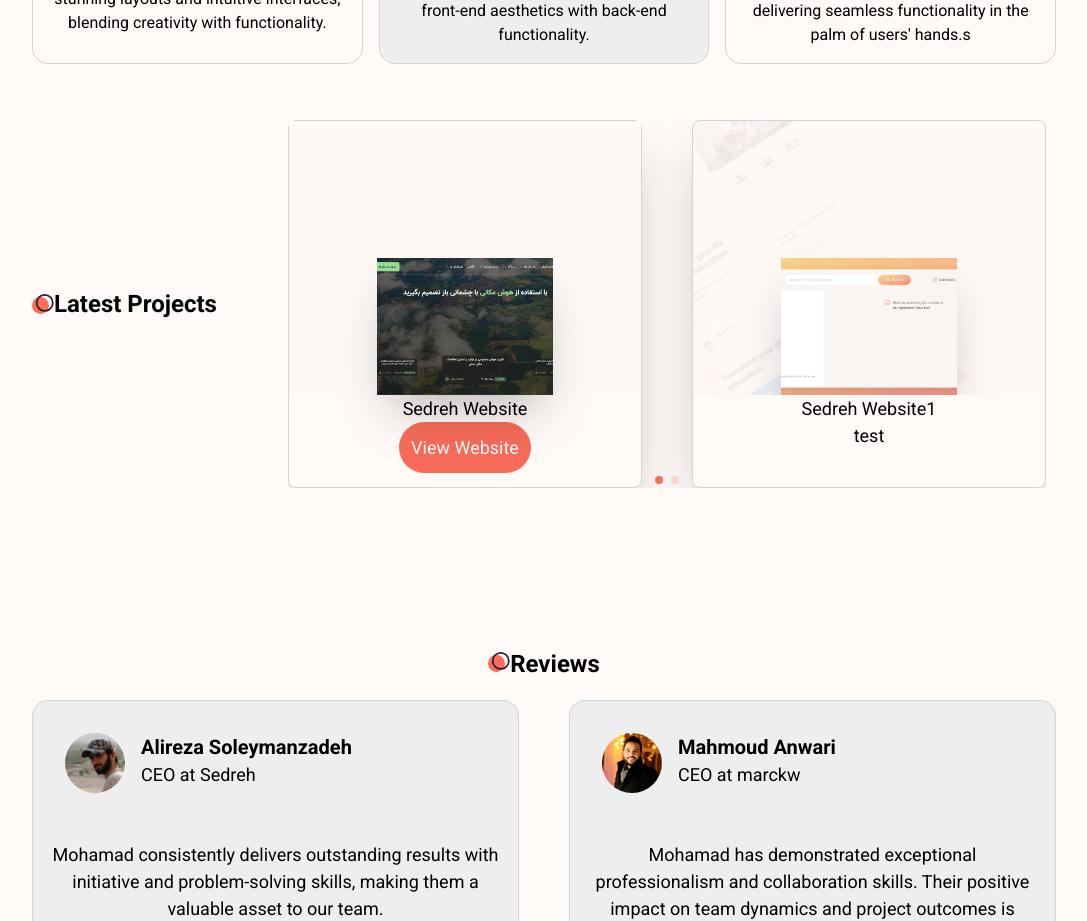
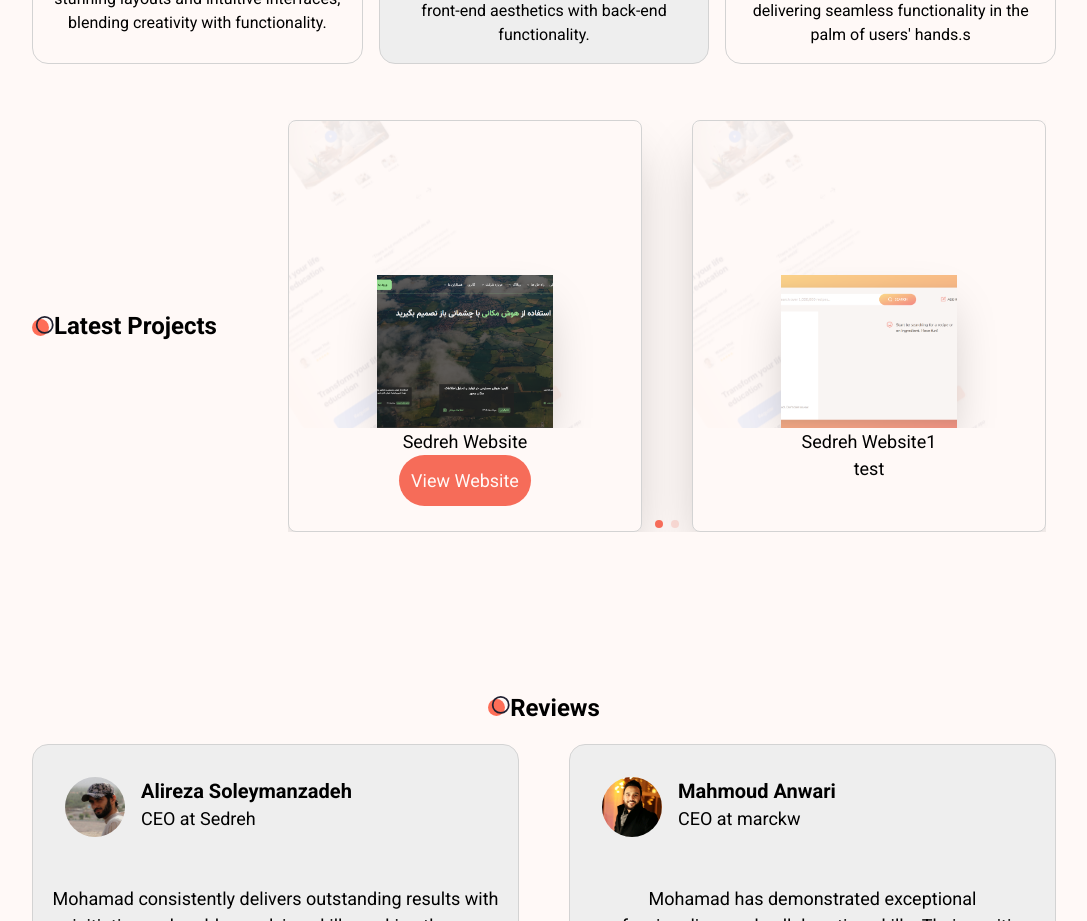
Before and after one commit to m-ganji/portfolio, a React (Vite) app: page / in a window 1280 px wide. Shown: the part 1660-2581 px from the top of the page, without its empty margins (96-1183 px from the left). Built offline with nearby package versions, Linux system fonts and the light colour scheme.

Commit message:
bg fixed

```diff
--- a/src/components/Projects.jsx
+++ b/src/components/Projects.jsx
@@ -46,8 +46,8 @@ export default function Projects() {
           <SwiperSlide className="dark:bg-black bg-lightBg border border-gray rounded-lg shadow-2xl mb-56">
             <div
               className="relative justify-center
-              bg-lightWork dark:bg-darkWork
-                h-3/4 w-full flex "
+        dark:bg-darkWork bg-work_project_bg_light
+        xl:bg-[110%] xl:bg-no-repeat overflow-hidden p-11 h-3/4 w-full flex items-start border-gray rounded-lg"
             >
               <img
                 src={firstSite}
@@ -69,8 +69,8 @@ export default function Projects() {
           <SwiperSlide className="dark:bg-black bg-lightBg border border-gray rounded-lg shadow-2xl mb-56">
             <div
               className="relative justify-center
-              bg-lightWork dark:bg-darkWork xl:bg-work_project_bg_light
-               xl:bg-[110%] xl:bg-no-repeat overflow-hidden p-11 h-3/4 w-full flex items-start border-gray rounded-lg "
+             dark:bg-darkWork bg-work_project_bg_light
+             xl:bg-[110%] xl:bg-no-repeat overflow-hidden p-11 h-3/4 w-full flex items-start border-gray rounded-lg"
             >
               <img
                 src={secondSite}
@@ -86,8 +86,8 @@ export default function Projects() {
           <SwiperSlide className="dark:bg-black bg-lightBg border border-gray rounded-lg shadow-2xl mb-56">
             <div
               className="relative justify-center
-              bg-lightWork dark:bg-darkWork xl:bg-work_project_bg_light
-               xl:bg-[110%] xl:bg-no-repeat overflow-hidden p-11 h-3/4 w-full flex items-start border-gray rounded-lg "
+            dark:bg-darkWork bg-work_project_bg_light
+            xl:bg-[110%] xl:bg-no-repeat overflow-hidden p-11 h-3/4 w-full flex items-start border-gray rounded-lg"
             >
               <img
                 src={thirdSite}
```
